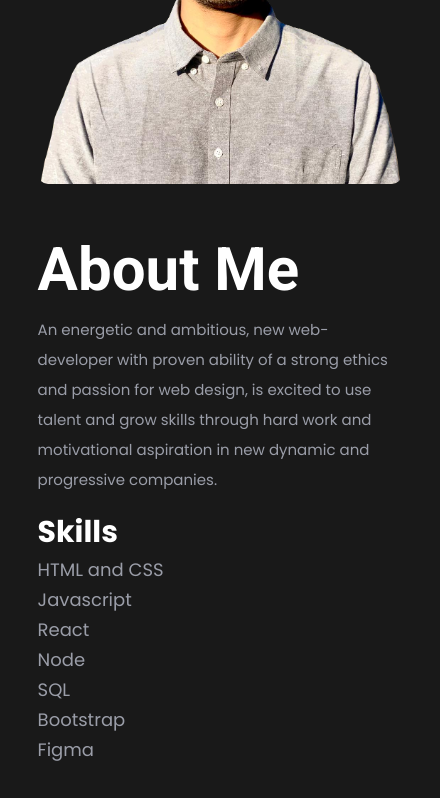
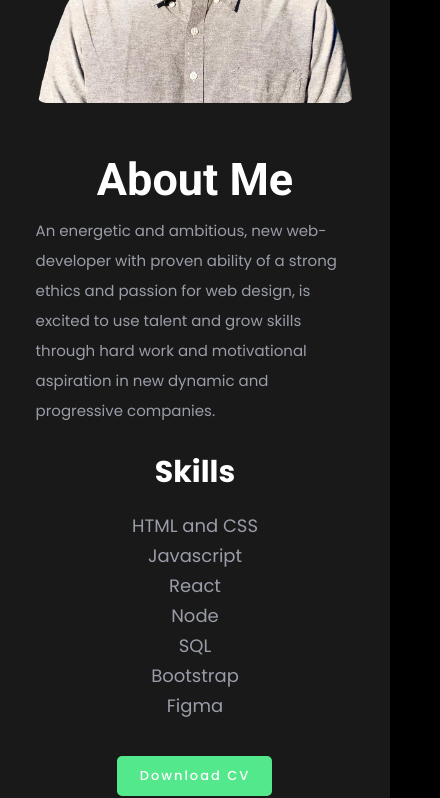
Before and after one commit to SumanRayamajhi/Portfolio, a React (Create React App) app in the folder client/: page / in a window 390 px wide. Shown: the part 1156-1954 px from the top of the page, 440 px wide, since content can reach past the window. Built offline with nearby package versions, Linux system fonts and the light colour scheme.

Commit message:
some change

```diff
--- a/client/src/Components/About/About.css
+++ b/client/src/Components/About/About.css
@@ -1,6 +1,7 @@
 @import url("https://fonts.googleapis.com/css2?family=Montserrat:wght@800&family=Roboto:wght@300;400;500;700;900&display=swap");
 .about {
   background: #191919;
+  margin-top: -1rem;
 }
 img.about__img {
   border-radius: 10px;
@@ -51,4 +52,35 @@ button.about.btn.pointer {
     font-size: 13px;
     transition: 0.4s ease;
   }
+  h1.about__heading {
+    font-size: 45px;
+  }
+
+  button.about.btn.pointer {
+    display: flex;
+    justify-content: center;
+    align-items: center;
+    width: 155px;
+    height: 40px;
+    font-size: 13px;
+  }
+  .container .row {
+    display: flex;
+    justify-content: center;
+    align-items: center;
+  }
+  .About__skills {
+    display: flex;
+    justify-content: center;
+    align-items: center;
+    flex-direction: column;
+    margin-top: 1.5rem;
+  }
+  .About__skills__list {
+    display: flex;
+    justify-content: center;
+    align-items: center;
+    flex-direction: column;
+    margin-top: 1rem;
+  }
 }
--- a/client/src/Components/App/App.css
+++ b/client/src/Components/App/App.css
@@ -171,4 +171,14 @@ button.about.btn.pointer:hover {
   .footer.d__flex.align__items__center.justify__content__space__between.pz-10 {
     flex-wrap: wrap;
   }
+  .row {
+    display: flex;
+    align-items: center;
+    justify-content: center;
+  }
+  .col__2 {
+    display: flex;
+    justify-content: center;
+    align-items: center;
+  }
 }
--- a/client/src/Components/ContactMe/ContactMe.css
+++ b/client/src/Components/ContactMe/ContactMe.css
@@ -1,13 +1,11 @@
 .contact {
   background-color: #191919;
   width: 100%;
-  display: flex;
-  justify-content: center;
-  align-items: center;
 }
 
 .contact__box {
-  width: 50%;
+  width: 95%;
+  margin-left: auto;
 }
 
 h1.hire__text {
@@ -97,3 +95,32 @@ button.button.pointer:hover {
   background: #fff !important;
   color: #000 !important;
 }
+.contactMe__email_icons {
+  display: grid;
+  grid-template-columns: 2fr 2fr;
+  width: 100%;
+}
+
+@media only screen and (max-width: 425px) {
+  .contactMe__email_icons {
+    display: flex;
+    flex-direction: column;
+  }
+  h1.hire__text {
+    font-size: 45px;
+  }
+  button.button {
+    display: flex;
+    justify-content: center;
+    align-items: center;
+    width: 155px;
+    height: 40px;
+    font-size: 13px;
+  }
+}
+
+@media only screen and (max-width: 375px) {
+  .input__box {
+    padding: 1rem;
+  }
+}
--- a/client/src/Components/ContactMe/ContactMe.jsx
+++ b/client/src/Components/ContactMe/ContactMe.jsx
@@ -17,8 +17,10 @@ function ContactMe() {
           <div className="contact__meta">
             <h1 className="hire__text">Contact Me</h1>
           </div>
-          <SendEmail />
-          <SocialMedia />
+          <div className="contactMe__email_icons">
+            <SendEmail />
+            <SocialMedia />
+          </div>
         </div>
       </div>
       <BackToTopButton />
--- a/client/src/Components/ContactMe/SendEmail.jsx
+++ b/client/src/Components/ContactMe/SendEmail.jsx
@@ -3,7 +3,12 @@ import emailjs from "emailjs-com";
 import "./ContactMe.css";
 import Validation from "./Validation";
 
+const Result = () => {
+  return <p>Thankyou! Your message has been succesfully sent.</p>;
+};
+
 function SendEmail() {
+  const [result, setResult] = useState(false);
   const [errors, setErrors] = useState({});
   const [values, setValues] = useState({
     full_name: "",
@@ -19,9 +24,7 @@ function SendEmail() {
     });
   };
 
-  const handleSubmit = (event) => {};
-
-  function sendEmail(event) {
+  const sendEmail = (event) => {
     event.preventDefault();
     setErrors(Validation(values));
     emailjs
@@ -39,7 +42,9 @@ function SendEmail() {
           console.log(error.text);
         }
       );
-  }
+    event.target.reset();
+    setResult();
+  };
 
   return (
     <div>
@@ -85,14 +90,11 @@ function SendEmail() {
         ></textarea>
         {errors.message && <p className="error">{errors.message}</p>}
 
-        <button
-          onClick={handleSubmit}
-          className="button contact pointer"
-          type="submit"
-        >
+        <button className="button contact pointer" type="submit">
           {" "}
           Submit
         </button>
+        <div className="row test-light">{result ? <Result /> : null}</div>
       </form>
     </div>
   );
--- a/client/src/Components/ContactMe/SocialMedia.css
+++ b/client/src/Components/ContactMe/SocialMedia.css
@@ -16,15 +16,16 @@ body {
 }
 .SocialMedia__Wrapper {
   display: flex;
-  justify-content: center;
-  margin-top: 2rem;
+  align-items: center;
+  flex-direction: column;
 }
-.SocialMedia__Wrapper .SocialMedia__Button {
+.SocialMedia__Button {
   display: inline-block;
-  overflow: hidden;
+  border-radius: 50px;
+  margin: 20px 0;
   height: 60px;
   width: 60px;
-  margin: 0 25px;
+  overflow: hidden;
   background: rgba(198, 201, 216, 0.3);
   border-radius: 50px;
   cursor: pointer;
@@ -91,7 +92,7 @@ body {
   transition: all 0.3s ease-out;
 }
 
-.SocialMedia__Wrapper .SocialMedia__Button:nth-child(4) span {
+.SocialMedia__Wrapper .SocialMedia__Button:nth-child(2) span {
   font-size: 15.3px;
 }
 
@@ -111,3 +112,83 @@ body {
 .SocialMedia__Wrapper .SocialMedia__Button:nth-child(3):hover span {
   color: #4267b2;
 }
+
+@media only screen and (max-width: 425px) {
+  .SocialMedia__Button {
+    margin: 16px 0;
+    height: 45px;
+    width: 45px;
+  }
+  .SocialMedia__Wrapper .SocialMedia__Button .icon {
+    height: 45px;
+    width: 45px;
+    line-height: 45px;
+  }
+  .SocialMedia__Wrapper .SocialMedia__Button .icon i {
+    font-size: 18px;
+    line-height: 45px;
+  }
+  .SocialMedia__Wrapper .SocialMedia__Button span {
+    font-size: 15.3px;
+  }
+  .SocialMedia__Wrapper .SocialMedia__Button:hover span {
+    margin-top: -35px;
+    margin-left: 65px;
+  }
+}
+/*
+.SocialMedia__Button {
+  background-color: #ffffff;
+  display: inline-block;
+  border-radius: 50px;
+  margin: 20px 0;
+  height: 60px;
+  width: 60px;
+  overflow: hidden;
+  transition: 0.5s;
+  box-shadow: 5px 5px 11px #1a787b, -5px -5px 11px #40ffff;
+}
+.icon {
+  height: 60px;
+  width: 60px;
+  background-color: #ffffff;
+  display: inline-block;
+  border-radius: 50px;
+  text-align: center;
+  box-sizing: content-box;
+  line-height: 60px;
+  font-size: 20px;
+}
+span {
+  font-weight: bold;
+  margin: 0 20px;
+  font-size: 17px;
+  color: #000;
+}
+.SocialMedia__Button:hover {
+  width: 200px;
+}
+.SocialMedia__Button:nth-child(1):hover .icon {
+  background-color: red;
+  color: white;
+}
+.SocialMedia__Button:nth-child(2):hover .icon {
+  background-color: #e7d10d;
+  color: white;
+}
+.SocialMedia__Button:nth-child(3):hover .icon {
+  background-color: #1b17f7;
+  color: white;
+}
+.SocialMedia__Button:nth-child(4):hover .icon {
+  background-color: #9d17f7;
+  color: white;
+}
+.SocialMedia__Button:nth-child(5):hover .icon {
+  background-color: #3aff08;
+  color: white;
+}
+.SocialMedia__Button:nth-child(6):hover .icon {
+  background-color: #ff00dd;
+  color: white;
+} */
--- a/client/src/Components/ContactMe/SocialMedia.jsx
+++ b/client/src/Components/ContactMe/SocialMedia.jsx
@@ -9,6 +9,13 @@ function SocialMedia() {
           <i class="fas fa-mobile-alt"></i>
         </div>
         <span>+34631887080</span>
+      </div>
+
+      <div className="SocialMedia__Button">
+        <div className="icon">
+          <i class="fas fa-at"></i>
+        </div>
+        <span>sams.rayamajhi@gmail.com</span>
       </div>
 
       <div className="SocialMedia__Button">
@@ -31,12 +38,6 @@ function SocialMedia() {
           </a>
         </span>
       </div>
-      <div className="SocialMedia__Button">
-        <div className="icon">
-          <i class="fas fa-at"></i>
-        </div>
-        <span>sams.rayamajhi@gmail.com</span>
-      </div>
     </div>
   );
 }
--- a/client/src/Components/Home/Home.css
+++ b/client/src/Components/Home/Home.css
@@ -111,6 +111,7 @@ li.sideNavbar {
   }
   .toggle__menu {
     display: flex;
+    margin: 0.5rem;
   }
   ul.sidebar.d__flex {
     display: flex;
@@ -119,9 +120,14 @@ li.sideNavbar {
 
 @media only screen and (max-width: 425px) {
   h2.home__text.pz__10 {
-    font-size: 25px !important;
+    font-size: 38px !important;
   }
   h3.sweet.pz__10 {
     font-size: 30px;
   }
+  .container .row {
+    display: flex;
+    justify-content: center;
+    align-items: center;
+  }
 }
--- a/client/src/Components/Home/Home.jsx
+++ b/client/src/Components/Home/Home.jsx
@@ -9,6 +9,10 @@ function Home() {
   });
 
   const [showMenue, setShowMenue] = useState(true);
+
+  const onClick = () => {
+    setShowMenue(!showMenue);
+  };
 
   return (
     <div className="home" id="Home">
@@ -36,10 +40,7 @@ function Home() {
 
           {/* Toogle menue */}
           <div className="toggle__menu">
-            <BsList
-              onClick={() => setShowMenue(!showMenue)}
-              className="white toogle__pointer"
-            />
+            <BsList className="white toogle__pointer" onClick={onClick} />
           </div>
 
           {showMenue ? (
--- a/client/src/Components/Project/Project.css
+++ b/client/src/Components/Project/Project.css
@@ -122,7 +122,7 @@ button.view__more:hover {
   background-color: #302f2f;
   text-align: center;
   width: 100%;
-  height: 32rem;
+  height: 34rem;
   color: rgba(198, 201, 216, 0.75);
 }
 .Project__Image {
@@ -150,3 +150,19 @@ button.view__more:hover {
     text-align: center;
   }
 }
+@media only screen and (max-width: 768px) {
+  .Project__Cards {
+    height: 35rem;
+  }
+}
+@media only screen and (max-width: 425px) {
+  h1.heading {
+    font-size: 45px;
+    padding: 1rem;
+  }
+}
+@media only screen and (max-width: 375px) {
+  p.heading.p__color {
+    padding: 0.5rem;
+  }
+}
--- a/client/src/Components/UpToTopButton/UpToTopButton.css
+++ b/client/src/Components/UpToTopButton/UpToTopButton.css
@@ -18,3 +18,10 @@ a.bottom__to__top.active {
 .middle__arrow {
   color: #fff;
 }
+@media only screen and (max-width: 425px) {
+  a.bottom__to__top {
+    width: 35px;
+    height: 35px;
+    align-items: center;
+  }
+}
```
Also changed, not shown: client/src/Components/Project/Project.jsx (+0 -58 lines).
